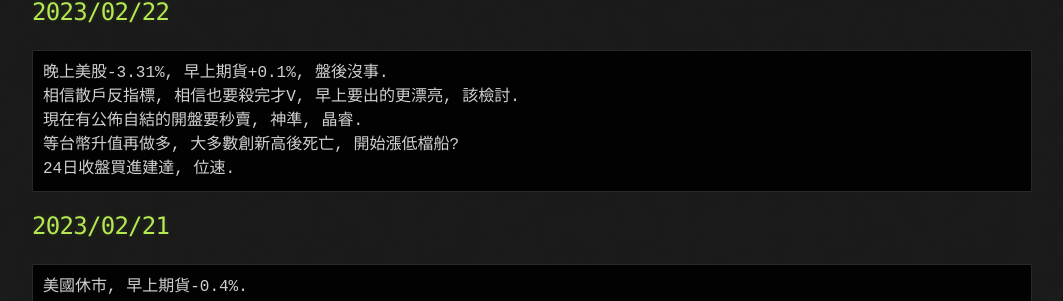
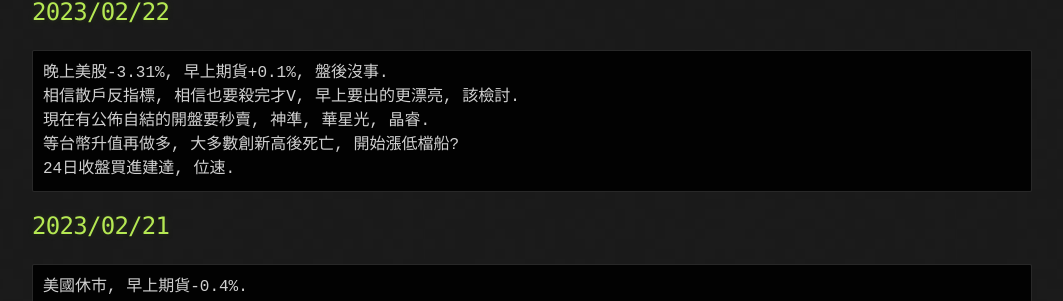
Before and after one commit to lepg5487/Stock_God, a Jekyll site: the page built from index.md, in a window 1280 px wide and 900 px high, scrolled down 428 px. Shown: the part 196-497 px from the top of the window, without its empty margins (108-1171 px from the left). Built offline with Jekyll 4.4.1, drawn with Linux system fonts in a browser that asks for light colours; our own code applies the rules of GitHub Pages for plain Markdown files.

Commit message:
Update index.md

````diff
--- a/index.md
+++ b/index.md
@@ -24,7 +24,7 @@ layout: testlayouts
 ```
 晚上美股-3.31%, 早上期貨+0.1%, 盤後沒事.
 相信散戶反指標, 相信也要殺完才V, 早上要出的更漂亮, 該檢討.
-現在有公佈自結的開盤要秒賣, 神準, 晶睿.
+現在有公佈自結的開盤要秒賣, 神準, 華星光, 晶睿.
 等台幣升值再做多, 大多數創新高後死亡, 開始漲低檔船?
 24日收盤買進建達, 位速.
 ```
````
